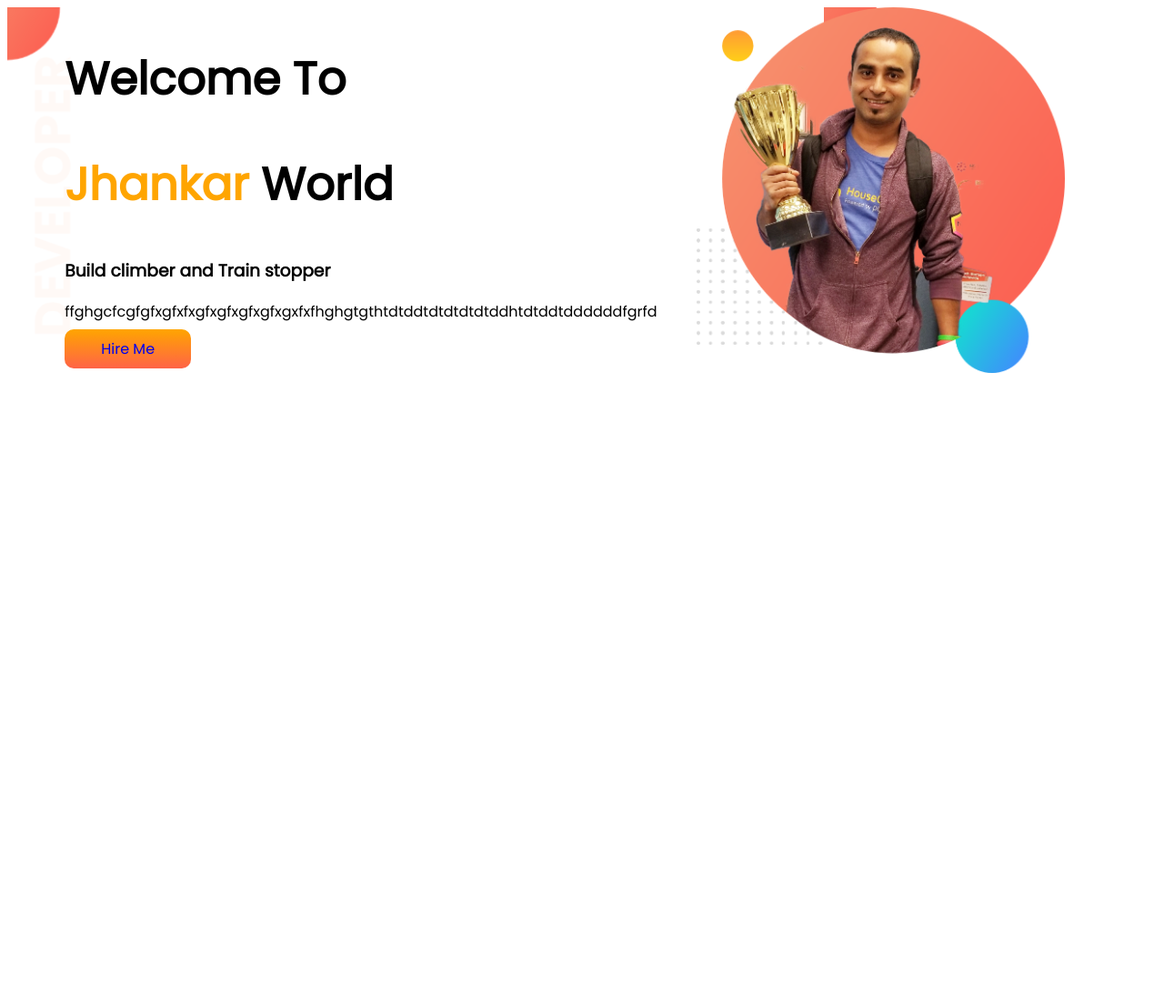
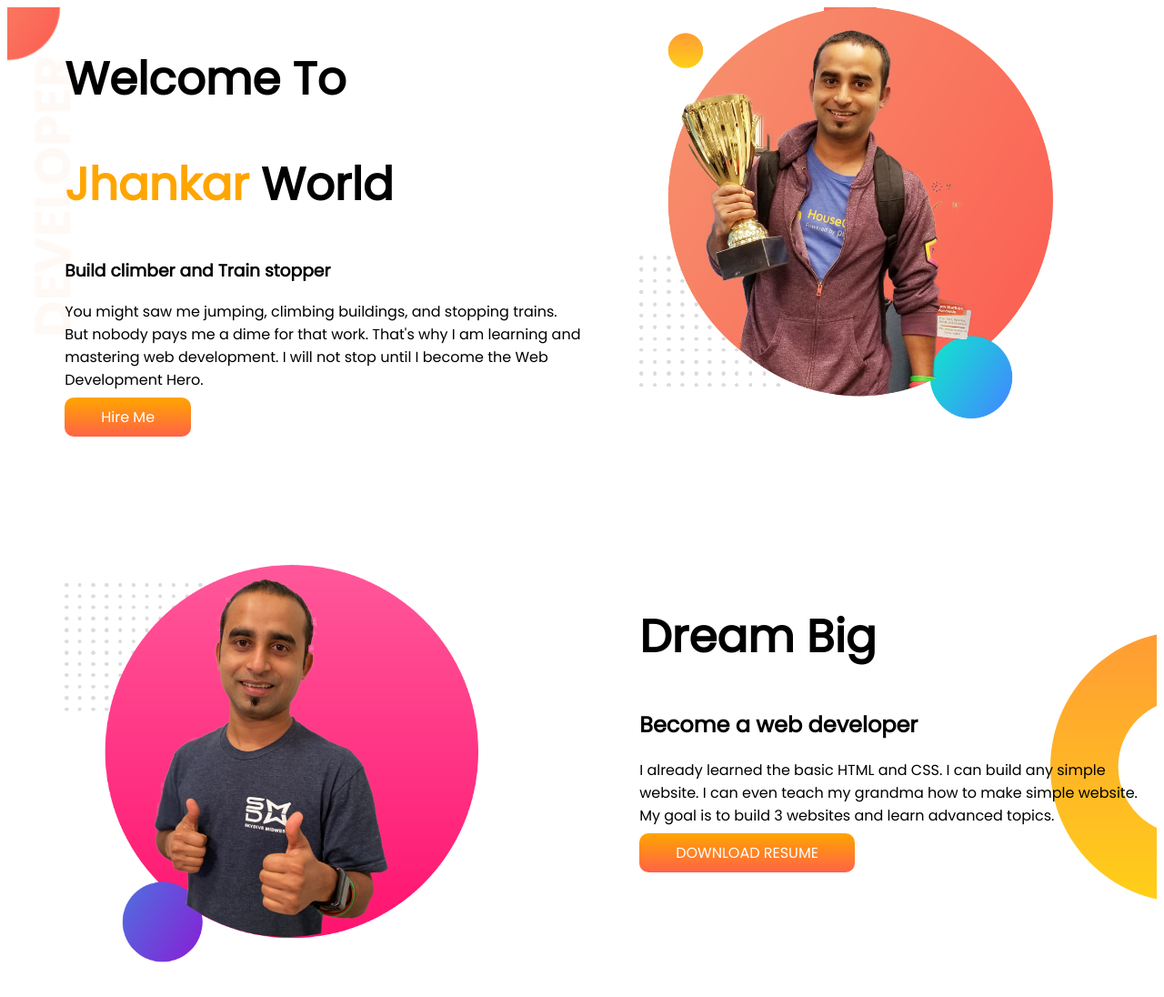
Before and after one commit to sakib3833/developer-portfolio, a plain HTML site: page index.html in a window 1280 px wide. Shown: the whole page at 91% size. Before the commit the page ends 800 px from the top, so only its background shows below. Drawn offline with Linux system fonts and the light colour scheme.

Commit message:
dream-added

```diff
--- a/index.html
+++ b/index.html
@@ -18,13 +18,28 @@
             <h1>Welcome To</h1>
             <h1><span class="orange-color">Jhankar</span> World</h1>
             <h3>Build climber and Train stopper</h3>
-            <p>ffghgcfcgfgfxgfxfxgfxgfxgfxgfxgxfxfhghgtgthtdtddtdtdtdtdtddhtdtddtddddddfgrfd</p>
+            <p>You might saw me jumping, climbing buildings, and stopping trains. But nobody pays me a dime for that
+                work. That's why I am learning and mastering web development. I will not stop until I become the Web
+                Development Hero.</p>
             <a class="link-button" target="_blank" href="https://www.linkedin.com/company/programminghero/">Hire Me</a>
         </div>
         <div class="half-width">
             <img src="images/jhankar.png" alt="">
         </div>
     </section>
+    <section class="dream-big">
+        <div class="half-width">
+            <img src="images/jhankar2.png" alt="">
+        </div>
+        <div class="half-width">
+            <h1>Dream Big</h1>
+            <h2>Become a web developer</h2>
+            <p>I already learned the basic HTML and CSS. I can build any simple website. I can even teach my grandma how
+                to make simple website. My goal is to build 3 websites and learn advanced topics.</p>
+            <a class="link-button" target="_blank" href="">DOWNLOAD RESUME</a>
+        </div>
+
+    </section>
 </body>
 
 </html>
--- a/style.css
+++ b/style.css
@@ -9,6 +9,7 @@ h1{
 }
 section{
     display: flex;
+    margin-bottom: 150px;
 }
 .half-width{
     width: 50%;
@@ -21,8 +22,14 @@ section{
     text-decoration: none;
     background-image: linear-gradient(orange, tomato);
     padding: 10px 40px;
+    color: white;
     border-radius: 10px;
 }
 .top-banner{
     background-image: url(images/top-banner.png);
 }
+.dream-big{
+    background-image: url(images/dream-bg.png);
+    background-repeat: no-repeat;
+    background-position: right;
+}
```
